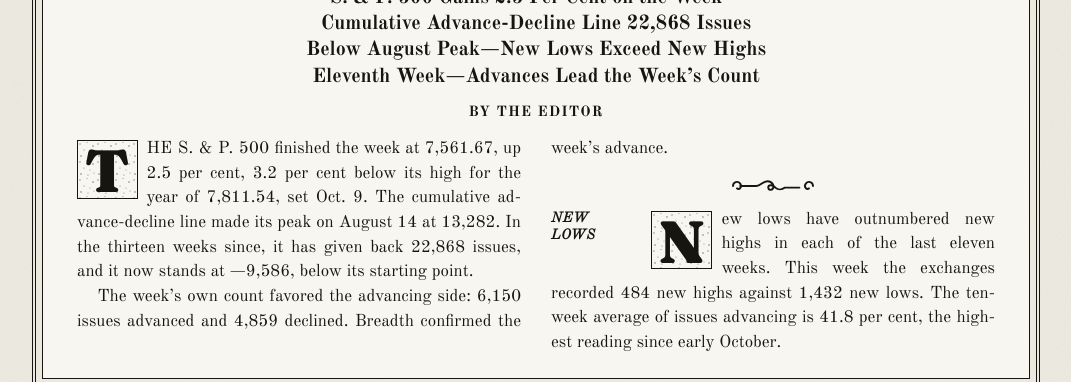
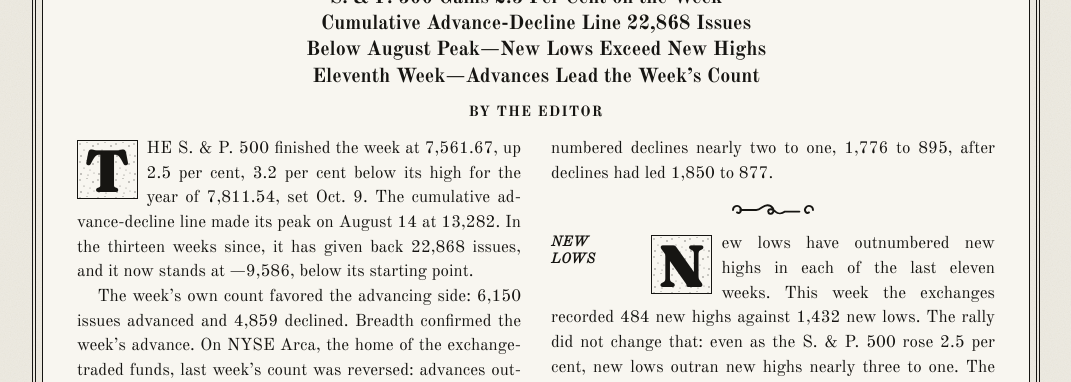
Before and after one commit to spinchange/countofthemarket, a plain HTML site: page archive/2026-11-13/index.html in a window 1280 px wide. Shown: the part 409-791 px from the top of the page, without its empty margins (104-1175 px from the left). Drawn offline with nearby package versions, Linux system fonts and the light colour scheme.

Commit message:
Publish site from market-breadth@b1ad85d

```diff
--- a/archive/2026-11-13/index.html
+++ b/archive/2026-11-13/index.html
@@ -58,10 +58,10 @@
         <p class="byline">By the Editor</p>
         <div class="cols">
           <p class="dc"><span class="open">The S. &amp; P. 500</span> finished the week at 7,561.67, up 2.5 per cent, 3.2 per cent below its high for the year of 7,811.54, set Oct. 9. The cumulative advance-decline line made its peak on August 14 at 13,282. In the thirteen weeks since, it has given back 22,868 issues, and it now stands at −9,586, below its starting point.</p>
-          <p>The week’s own count favored the advancing side: 6,150 issues advanced and 4,859 declined. Breadth confirmed the week’s advance.</p>
+          <p>The week’s own count favored the advancing side: 6,150 issues advanced and 4,859 declined. Breadth confirmed the week’s advance. On NYSE Arca, the home of the exchange-traded funds, last week’s count was reversed: advances outnumbered declines nearly two to one, 1,776 to 895, after declines had led 1,850 to 877.</p>
           <div class="fleuron" aria-hidden="true"><svg viewBox="0 0 120 24" width="96" height="20"><path d="M10 12c0-5 6-7 9-3s-1 8-4 6M19 12h20c6 0 8-6 14-6s9 6 7 9-6 2-6-1c0-4 6-4 9 0 3 3 8 3 12 0h18M110 12c0-5-6-7-9-3s1 8 4 6" fill="none" stroke="currentColor" stroke-width="2.4" stroke-linecap="round"/></svg></div>
           <div class="side">New<br>Lows</div>
-          <p class="dc">New lows have outnumbered new highs in each of the last eleven weeks. This week the exchanges recorded 484 new highs against 1,432 new lows. The ten-week average of issues advancing is 41.8 per cent, the highest reading since early October.</p>
+          <p class="dc">New lows have outnumbered new highs in each of the last eleven weeks. This week the exchanges recorded 484 new highs against 1,432 new lows. The rally did not change that: even as the S. &amp; P. 500 rose 2.5 per cent, new lows outran new highs nearly three to one. The ten-week average of issues advancing is 41.8 per cent, the highest reading since early October.</p>
         </div>
       </article>
       <div class="chainband" aria-hidden="true"></div>
```
Also changed, not shown: index.html (+2 -2 lines).
